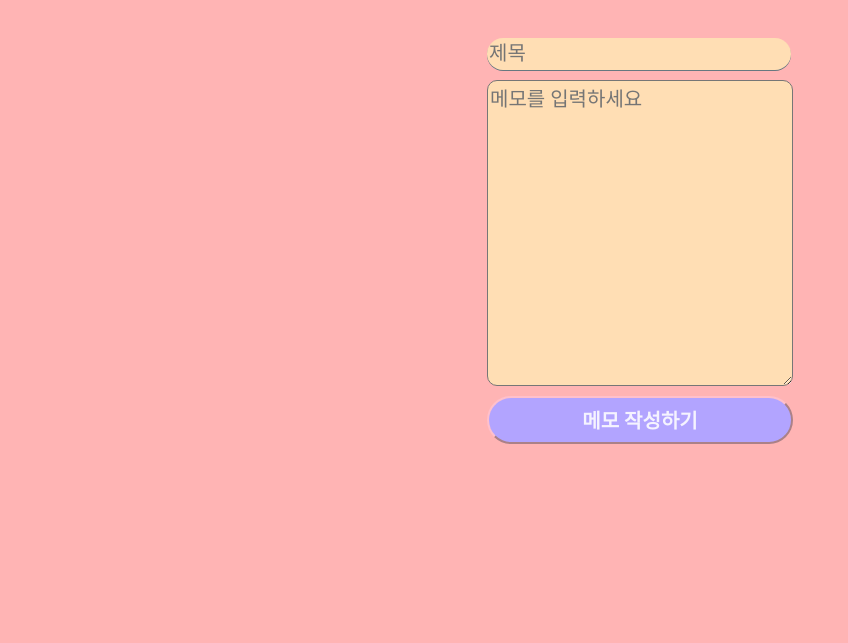
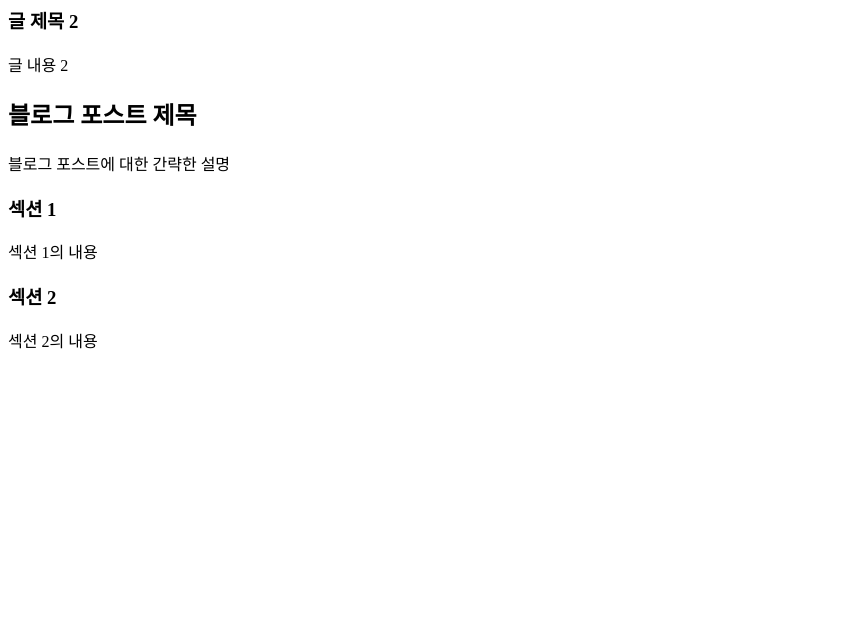
Before and after one commit to parkyeonjux/markup, a plain HTML site: page markup/memo.html in a window 1280 px wide. Shown: the part 157-800 px from the top of the page, without its empty margins (0-848 px from the left). Drawn offline with Linux system fonts and the light colour scheme; a web font is replaced by a local one.

Commit message:
section과 article

```diff
--- a/markup/memo.html
+++ b/markup/memo.html
@@ -4,154 +4,37 @@
         <meta charset="UTF-8" />
         <meta http-equiv="X-UA-Compatible" content="IE=edge" />
         <meta name="viewport" content="width=device-width, initial-scale=1.0" />
-        <style>
-            body {
-                font-family: 'omyu_pretty';
-                background-color: #FFB4B4;
-            }
-            main {
-                display: flex;
-                flex-direction: column;
-                justify-content: center;
-                align-items: center;
-            }
-            input {
-                display: block;
-                width: 300px;
-                height: 30px;
-                margin-bottom: 10px;
-                background-color: #FFDEB4;
-                border: none;
-                box-shadow: 0 1px 0 0 #677880;
-                font-family: 'omyu_pretty';
-                font-size: 20px;
-                border-radius: 50px;
-            }
-            textarea {
-                display: block;
-                width: 300px;
-                height: 300px;
-                margin-bottom: 10px;
-                background-color: #FFDEB4;
-                font-family: 'omyu_pretty';
-                font-size: 20px;
-                border-radius: 10px;
-            }
-            button {
-                display: block;
-                width: 300px;
-                height: 30px;
-                border-radius: 10px;
-                background-color: rgb(244, 138, 138);
-                font-family: 'omyu_pretty';
-                font-size: 20px;
-                color:white;
-                border-color: pink;
-            }
-            .memo {
-                font-family: 'GangwonEduSaeeum_OTFMediumA';
-                font-size: 60px;
-                color: #524d47;
 
-            }
-            .black-btn {
-            font-family: 'omyu_pretty';
-            display: block;
-            width: 100%;
-            padding: 0;
-            background: #B2A4FF;
-            color: rgba(255, 255, 255, 0.863);
-            height: 48px;
-            border: 5;
-            border-color: pink;
-            font-weight: bold;
-            font-size: 20px;
-            border-radius: 100px;
-            }
-            @font-face {
-            font-family: 'GangwonEduSaeeum_OTFMediumA';
-            src: url('https://cdn.jsdelivr.net/gh/projectnoonnu/noonfonts_2201-2@1.0/GangwonEduSaeeum_OTFMediumA.woff') format('woff');
-            font-weight: normal;
-            font-style: normal;
-}
-            @font-face {
-            font-family: 'omyu_pretty';
-            src: url('https://cdn.jsdelivr.net/gh/projectnoonnu/noonfonts_2304-01@1.0/omyu_pretty.woff2') format('woff2');
-            font-weight: normal;
-            font-style: normal;
-            }
-        </style>
     </head>
     <body>
-        <main>
-            <h2 class="memo">💗메모장💗</h2>
-            <section>
+        <section>
+          <h2>섹션 제목</h2>
 
-                <input class="input-style" id="title" type="text" placeholder="제목" required>
-                <textarea id="content" cols="30" rows="10" placeholder="메모를 입력하세요"></textarea>
-                <button class="black-btn" onclick="saveNote()">메모 작성하기</button>
-            </section>
-            <section id="display"></section>
-        </main>
-        <script>
-            let allMemo = JSON.parse(localStorage.getItem("allMemo"));
-            allMemo = allMemo ?? [];
-            render();
+          <article>
+            <h3>글 제목 1</h3>
+            <p>글 내용 1</p>
+          </article>
 
-            function saveNote() {
-                const title = document.getElementById("title").value;
-                const content = document.getElementById("content").value;
+          <article>
+            <h3>글 제목 2</h3>
+            <p>글 내용 2</p>
+          </article>
+        </section>
+        <article>
+          <h2>블로그 포스트 제목</h2>
+          <p>블로그 포스트에 대한 간략한 설명</p>
 
-                allMemo.push({ title, content, len: allMemo.length });
+          <section>
+            <h3>섹션 1</h3>
+            <p>섹션 1의 내용</p>
+          </section>
 
-                localStorage.setItem("allMemo", JSON.stringify(allMemo));
-                render();
-            }
+          <section>
+            <h3>섹션 2</h3>
+            <p>섹션 2의 내용</p>
+          </section>
+        </article>
 
-            function render() {
-                const display = document.getElementById("display");
-                display.innerHTML = "";
 
-                // // 최신 게시물이 위로 올라오도록
-                // for (let i = allMemo.length; i > 0 ; i--) {
-                //     // 아래와 유사 코드
-                // }
-
-                for (const item of allMemo) {
-                    const saveTitle = document.createElement("h2");
-                    const saveContent = document.createElement("p");
-                    const saveId = document.createElement("p");
-                    const deleteMemoBtn = document.createElement("button");
-
-                    saveTitle.textContent = item.title;
-                    saveContent.textContent = item.content;
-                    saveId.textContent = item.len + 1;
-                    deleteMemoBtn.textContent = "삭제";
-                    deleteMemoBtn.setAttribute("id", item.len);
-                    deleteMemoBtn.setAttribute("onclick", "remove()");
-
-                    display.appendChild(saveId);
-                    display.appendChild(saveTitle);
-                    display.appendChild(saveContent);
-                    display.appendChild(deleteMemoBtn);
-                }
-            }
-
-            function remove() {
-                // console.log(event.srcElement.id);
-                // console.log(allMemo);
-                const idx = allMemo.find(
-                    (item) => item.len == event.srcElement.id
-                );
-                if (idx) {
-                    allMemo.splice(
-                        allMemo.findIndex((item) => item.len == idx.len),
-                        1
-                    );
-                }
-                localStorage.setItem("allMemo", JSON.stringify(allMemo));
-                render();
-            }
-        </script>
     </body>
 </html>
```
